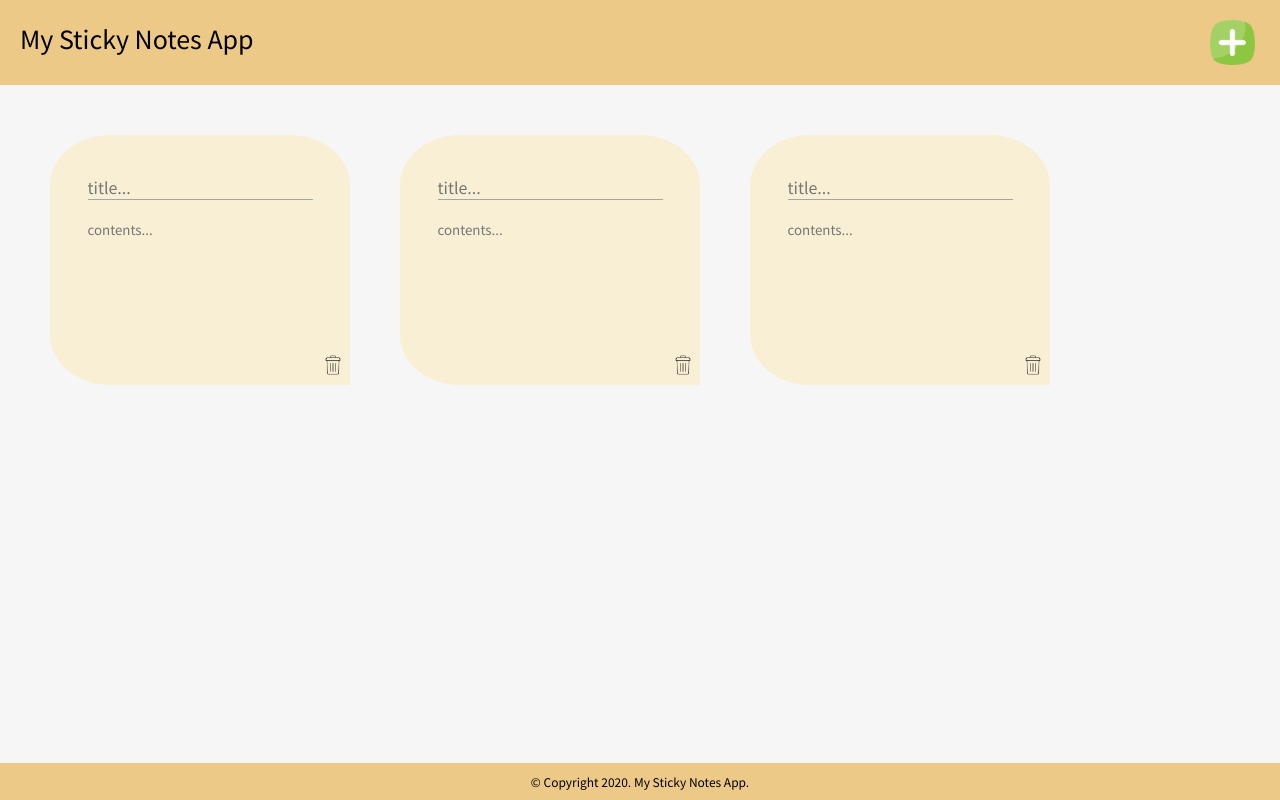
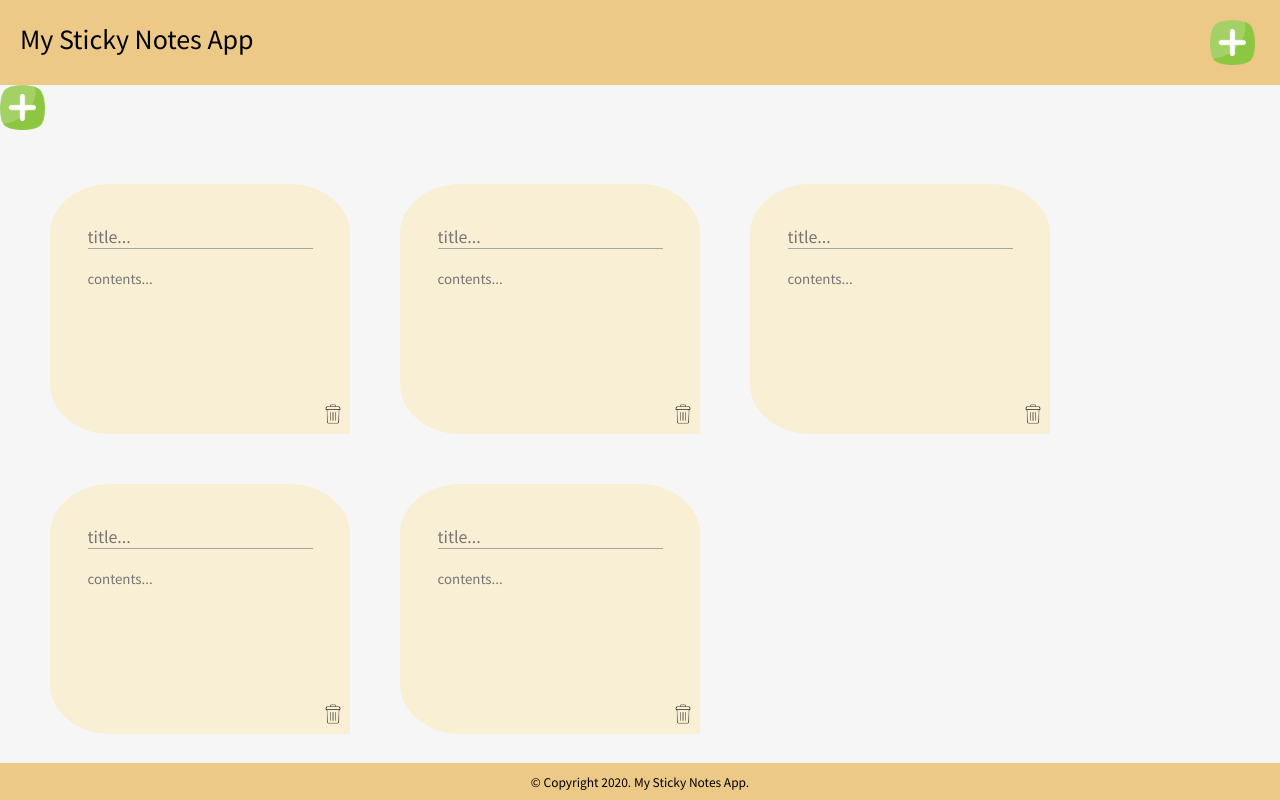
Before and after one commit to MashuMaru/my-notes-appv2, a React (Create React App) app: page / in a window 1280 px wide. Built offline with nearby package versions, Linux system fonts and the light colour scheme.

Commit message:
added 'add' button to main App.jsx for appending <Note />..

```diff
--- a/src/App.jsx
+++ b/src/App.jsx
@@ -3,15 +3,20 @@ import Header from "./Header.jsx";
 import Footer from "./Footer.jsx";
 import Note from "./Note.jsx";
 
+function addNote() {
+    alert("Add note.")
+}
 
 function App() {
     return <div>
 <Header />
+<img className="add-img" src={require('./images/plus.png')} alt="add" onClick={addNote}></img>
 <div className="grid-container">
 <Note />
 <Note />
 <Note />
-
+<Note />
+<Note />
 </div>
 <Footer />
     </div>
```
